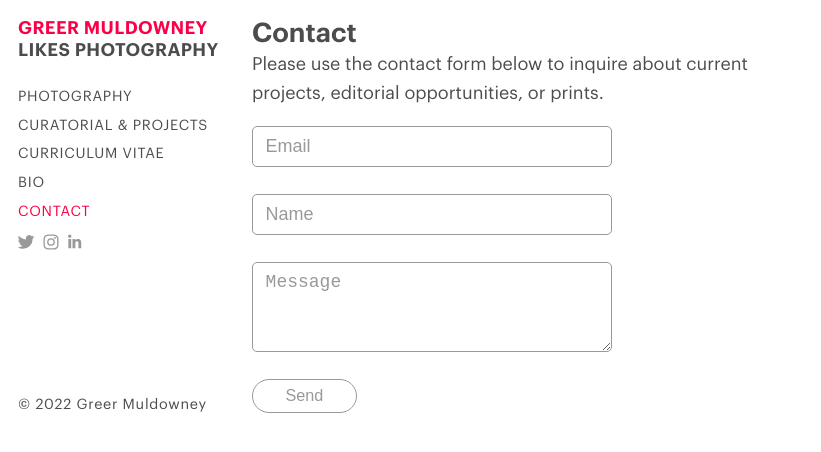
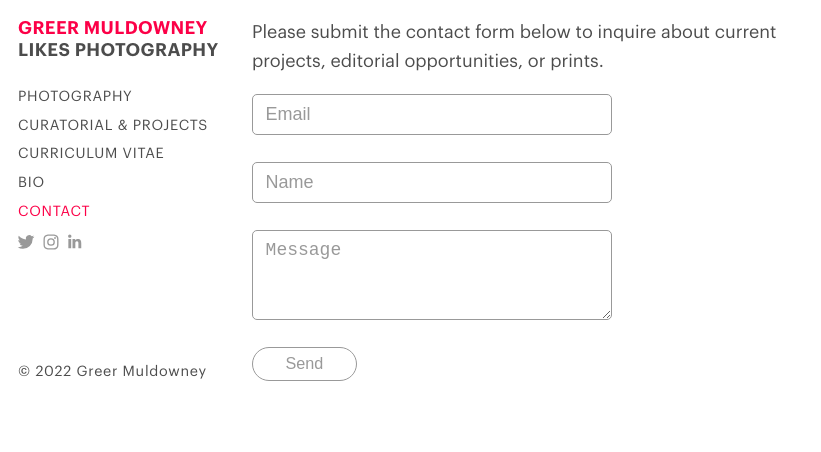
Before and after one commit to greermuldowney/greermuldowney-com, a Jekyll site: the page built from contact.md, in a window 1280 px wide. Shown: the top 452 px of the page, without its empty margins (0-821 px from the left). Built offline with Jekyll 4.4.1, drawn with Linux system fonts in a browser that asks for light colours; our own code applies the rules of GitHub Pages for plain Markdown files.

Commit message:
Remove unnecessary title header since we don't have it on any other page

```diff
--- a/contact.md
+++ b/contact.md
@@ -2,9 +2,7 @@
 body-class: contact
 ---
 
-## Contact
-
-Please use the contact form below to inquire about current projects, editorial opportunities, or prints.
+Please submit the contact form below to inquire about current projects, editorial opportunities, or prints.
 
 <form
   action="https://formspree.io/f/xayvrgzn"
```
